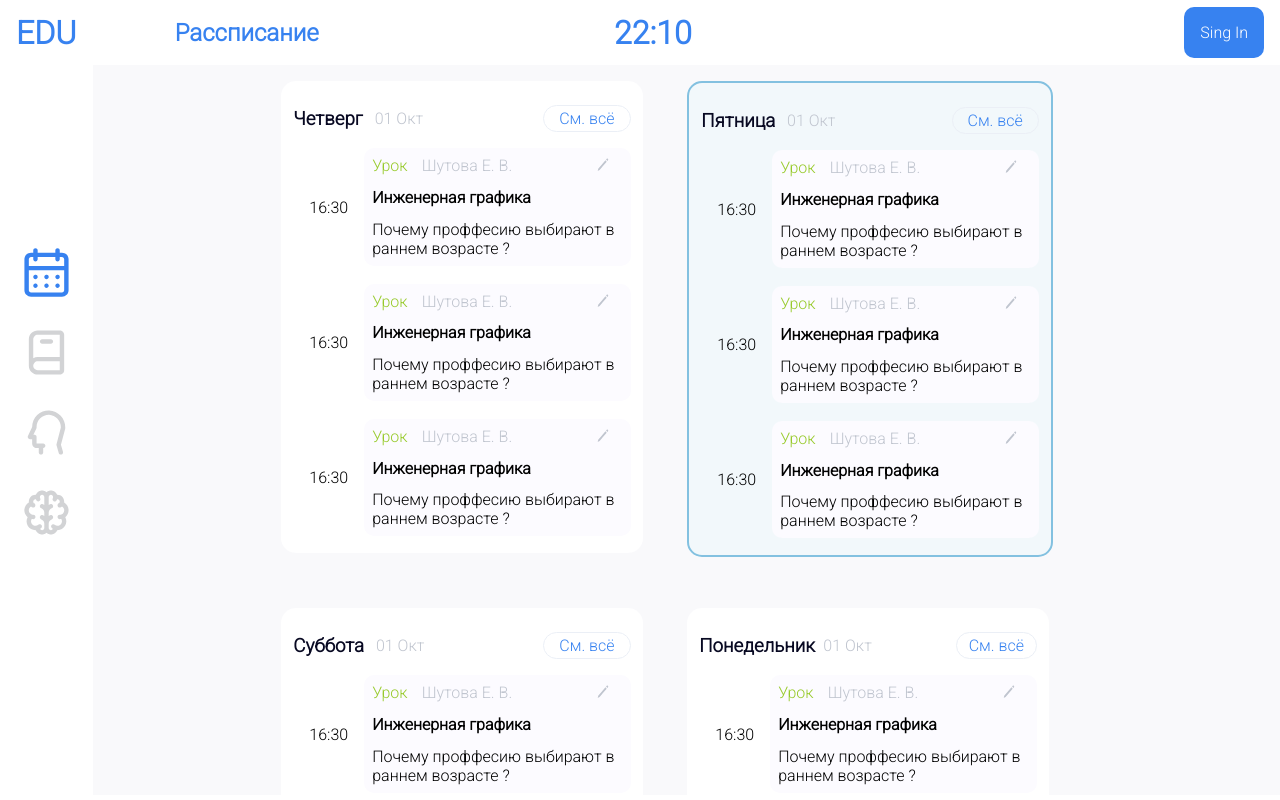
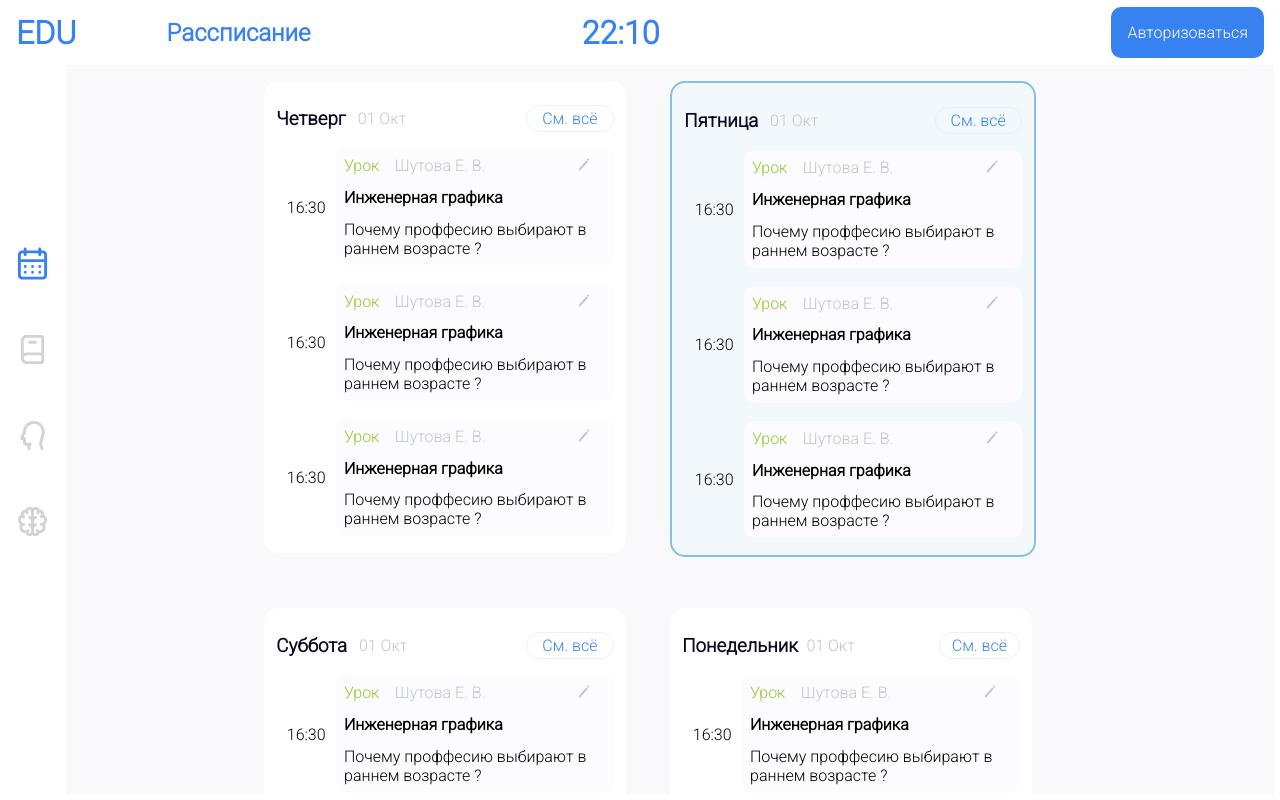
Before and after one commit to Alex-Andr-19/NC-proj, an Angular app: page / in a window 1280 px wide. Built offline with nearby package versions, Linux system fonts and the light colour scheme.

Commit message:
Minimal front fix

```diff
--- a/src/app/app.component.css
+++ b/src/app/app.component.css
@@ -48,7 +48,7 @@ main {
 }
 
 main .tool_list {
-  width: 72px;
+  width: 2.7em;
   height: calc(100vh - 65px);
 
   padding: 0 .7em;
@@ -60,7 +60,7 @@ main .tool_list {
 }
 
 main .tool_list img {
-  width: 53px;
+  width: 35px;
 }
 
 main .tool_list .content-block {
--- a/src/app/app.component.html
+++ b/src/app/app.component.html
@@ -12,7 +12,7 @@
   </div>
 
   <div class="sing_in_up ">
-    <div class="button">Sing In</div>
+    <div class="button">Авторизоваться</div>
   </div>
 </header>
 
--- a/src/app/lesson/lesson.component.css
+++ b/src/app/lesson/lesson.component.css
@@ -9,7 +9,7 @@
 }
 
 .time {
-  padding: 0 1em;
+  padding: 0 .65em;
 
   display: flex;
   justify-content: center;
@@ -25,10 +25,6 @@
   display: flex;
   justify-content: space-between;
   align-items: center;
-}
-
-.content .openedInfo {
-  /*flex-grow: 10;*/
 }
 
 .content .first-line {
--- a/src/app/lesson/lesson.component.html
+++ b/src/app/lesson/lesson.component.html
@@ -5,7 +5,7 @@
       <div class="first-line">
         <div class="format">{{format}}</div>
         <div class="teacher">{{teacher}}</div>
-        <div class="edit-button"><img src="../../assets/pencil.svg" alt=""></div>
+        <div class="edit-button"><img *ngIf="canEdit" src="../../assets/pencil.svg" alt=""></div>
       </div>
       <div class="second-line title">
         <h4>{{title}}</h4>
--- a/src/app/lesson/lesson.component.ts
+++ b/src/app/lesson/lesson.component.ts
@@ -22,6 +22,8 @@ export class LessonComponent implements OnInit {
   @Input()
   opened: String = "";
 
+  canEdit: boolean = true;
+
   constructor() { }
 
   ngOnInit(): void {
```
